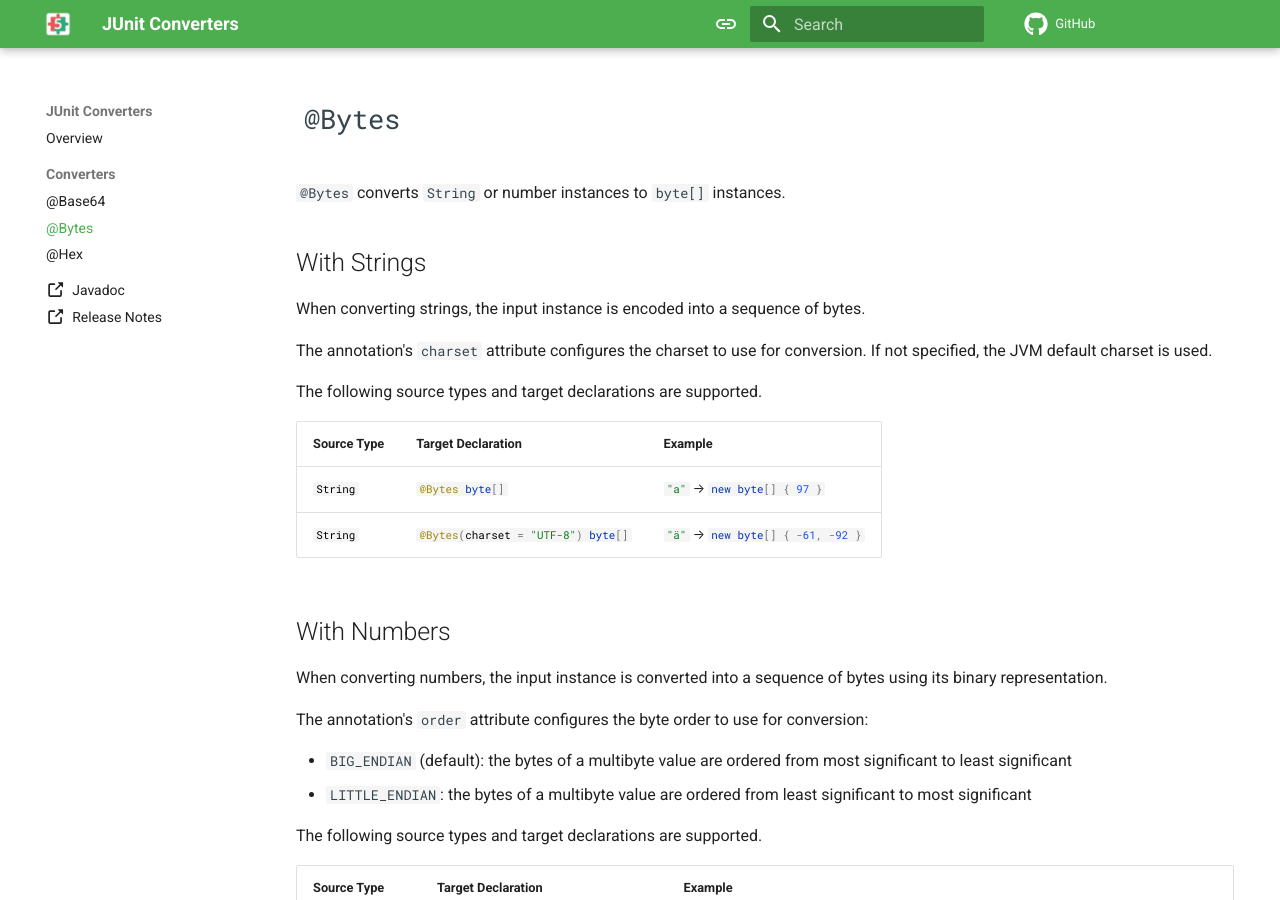
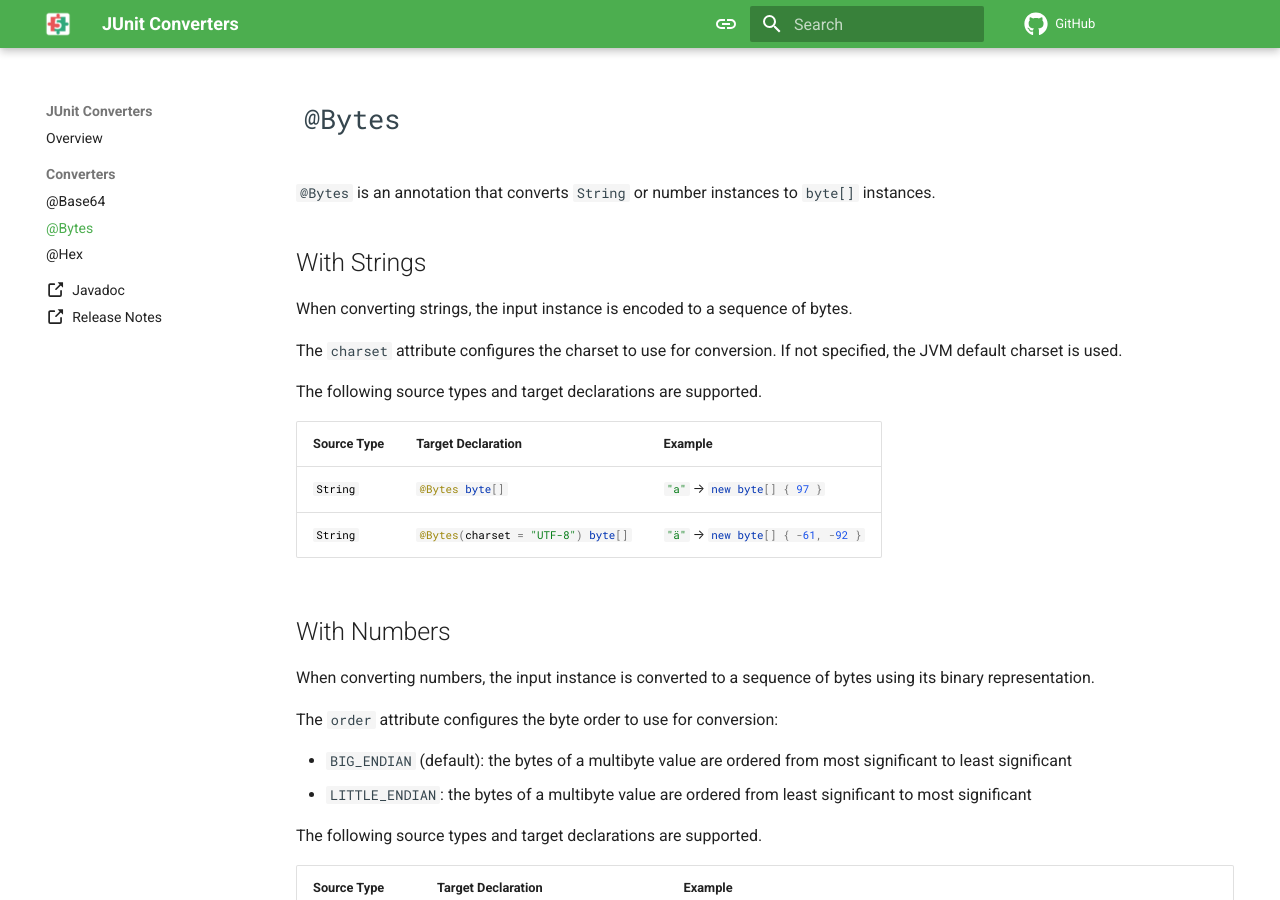
Before and after one commit to scordio/junit-converters, an MkDocs documentation site: the page built from docs/converters/bytes.md, in a window 1280 px wide and 900 px high. Built offline with MkDocs 1.6.1 and Material for MkDocs 9.7.7, drawn with Linux system fonts in a browser that asks for light colours; comment, search, counter and statistics services are not loaded.

Commit message:
Cosmetic

```diff
--- a/docs/converters/bytes.md
+++ b/docs/converters/bytes.md
@@ -6,13 +6,13 @@ hide:
 
 # `@Bytes`
 
-`@Bytes` converts `String` or number instances to `byte[]` instances.
+`@Bytes` is an annotation that converts `String` or number instances to `byte[]` instances.
 
 ## With Strings
 
-When converting strings, the input instance is encoded into a sequence of bytes.
+When converting strings, the input instance is encoded to a sequence of bytes.
 
-The annotation's `charset` attribute configures the charset to use for conversion.
+The `charset` attribute configures the charset to use for conversion.
 If not specified, the JVM default charset is used.
 
 The following source types and target declarations are supported.
@@ -25,9 +25,9 @@ The following source types and target declarations are supported.
 
 ## With Numbers
 
-When converting numbers, the input instance is converted into a sequence of bytes using its binary representation.
+When converting numbers, the input instance is converted to a sequence of bytes using its binary representation.
 
-The annotation's `order` attribute configures the byte order to use for conversion:
+The `order` attribute configures the byte order to use for conversion:
 
 * `BIG_ENDIAN` (default): the bytes of a multibyte value are ordered from most significant to least significant
 * `LITTLE_ENDIAN`: the bytes of a multibyte value are ordered from least significant to most significant
```
Also changed, not shown: docs/converters/base64.md (+3 -3 lines), docs/converters/hex.md (+2 -3 lines).
